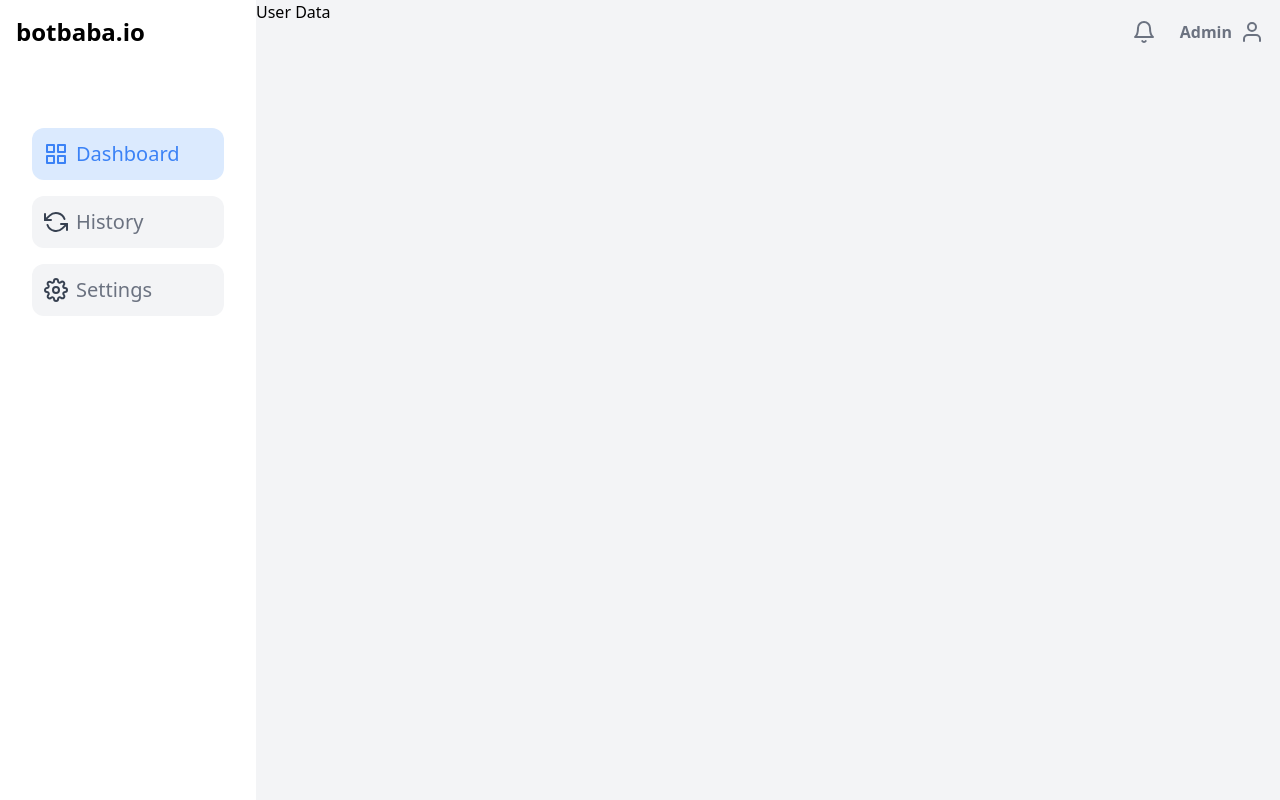
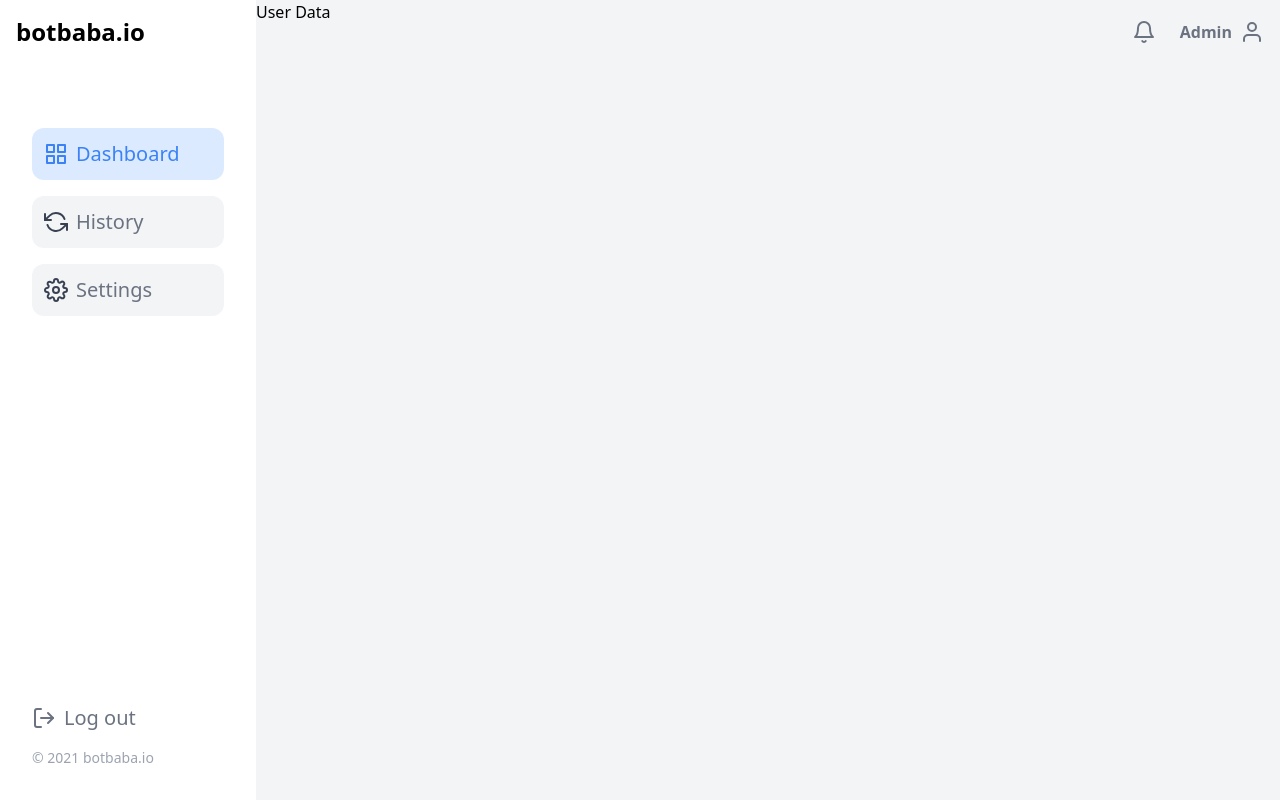
Before and after one commit to JayakrishnanMurali/user-dashboard, a React (Create React App) app: page / in a window 1280 px wide. Built offline with nearby package versions, Linux system fonts and the light colour scheme.

Commit message:
Added CopyRight

```diff
--- a/src/components/HomePage/SideBar/Sidebar.js
+++ b/src/components/HomePage/SideBar/Sidebar.js
@@ -1,9 +1,9 @@
 import React from "react";
-import { Grid, RefreshCcw, Settings } from "react-feather";
+import { Grid, LogOut, RefreshCcw, Settings } from "react-feather";
 
 const Sidebar = () => {
   return (
-    <div className="mt-32 mx-8 flex flex-col">
+    <div className="pt-32 px-8 flex flex-col justify-between h-screen">
       <div>
         <div className="flex items-center bg-blue-100 p-3 w-full rounded-xl cursor-pointer    ">
           <Grid className="text-blue-500" />
@@ -23,6 +23,17 @@ const Sidebar = () => {
           </h1>
         </div>
       </div>
+      <div>
+        <div className="flex mb-4 items-center">
+          <LogOut className="text-gray-500" />
+          <h1 className="ml-2 text-xl text-gray-500 font-medium cursor-pointer">
+            Log out
+          </h1>
+        </div>
+        <div className="mb-8">
+          <p className="text-sm text-gray-400">&copy; 2021 botbaba.io</p>
+        </div>
+      </div>
     </div>
   );
 };
```
